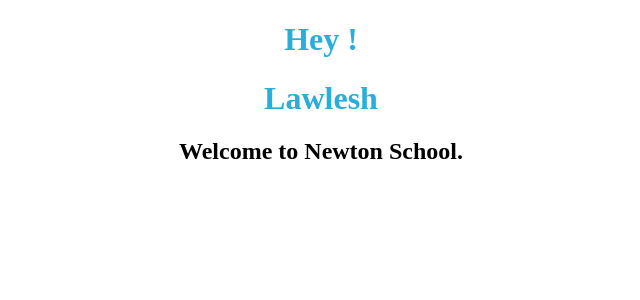
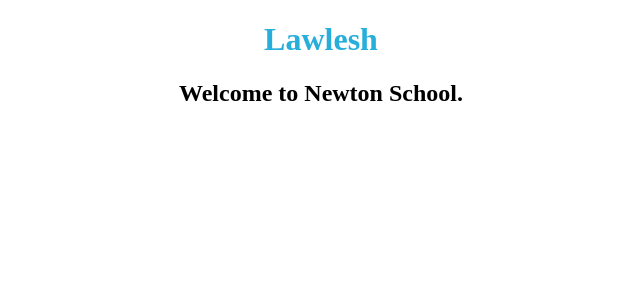
Before and after one commit to Lawlesh2022/Greetings-with-Props---React-Basics-Going-through-the-file-structure-analyzin---453y3nbjfmml, a React app: page / in a window 1280 px wide. Shown: the top 300 px of the page, without its empty margins (319-959 px from the left). Built offline with nearby package versions, Linux system fonts and the light colour scheme.

Commit message:
Update Welcome.js

```diff
--- a/src/components/Welcome.js
+++ b/src/components/Welcome.js
@@ -2,7 +2,6 @@ import React from 'react'
 const Welcome = (prop)=>{
   return(
     <div>
-        <h1>Hey !</h1>
         <h1>{prop.name}</h1>
         <h2>Welcome to Newton School.</h2>
     </div>
```
